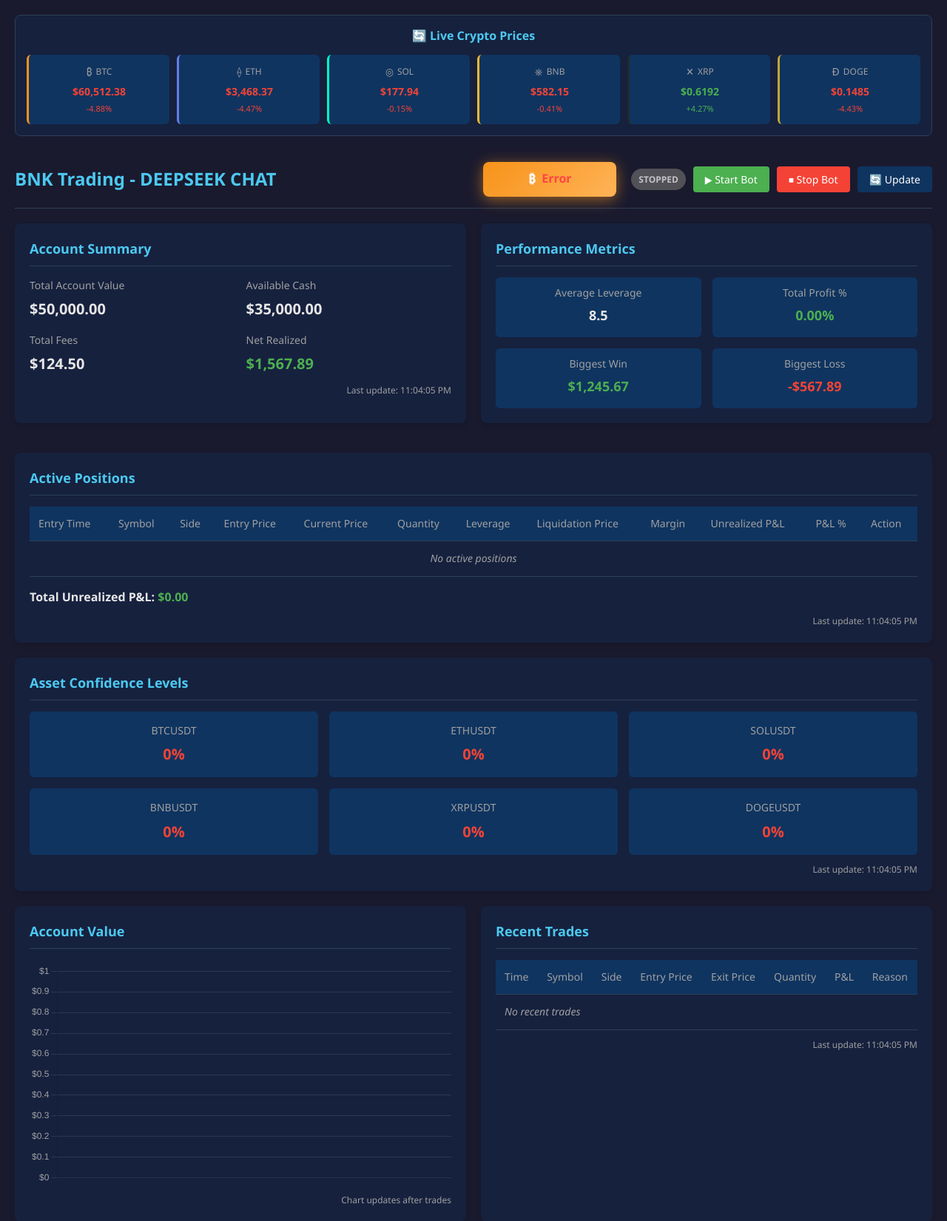
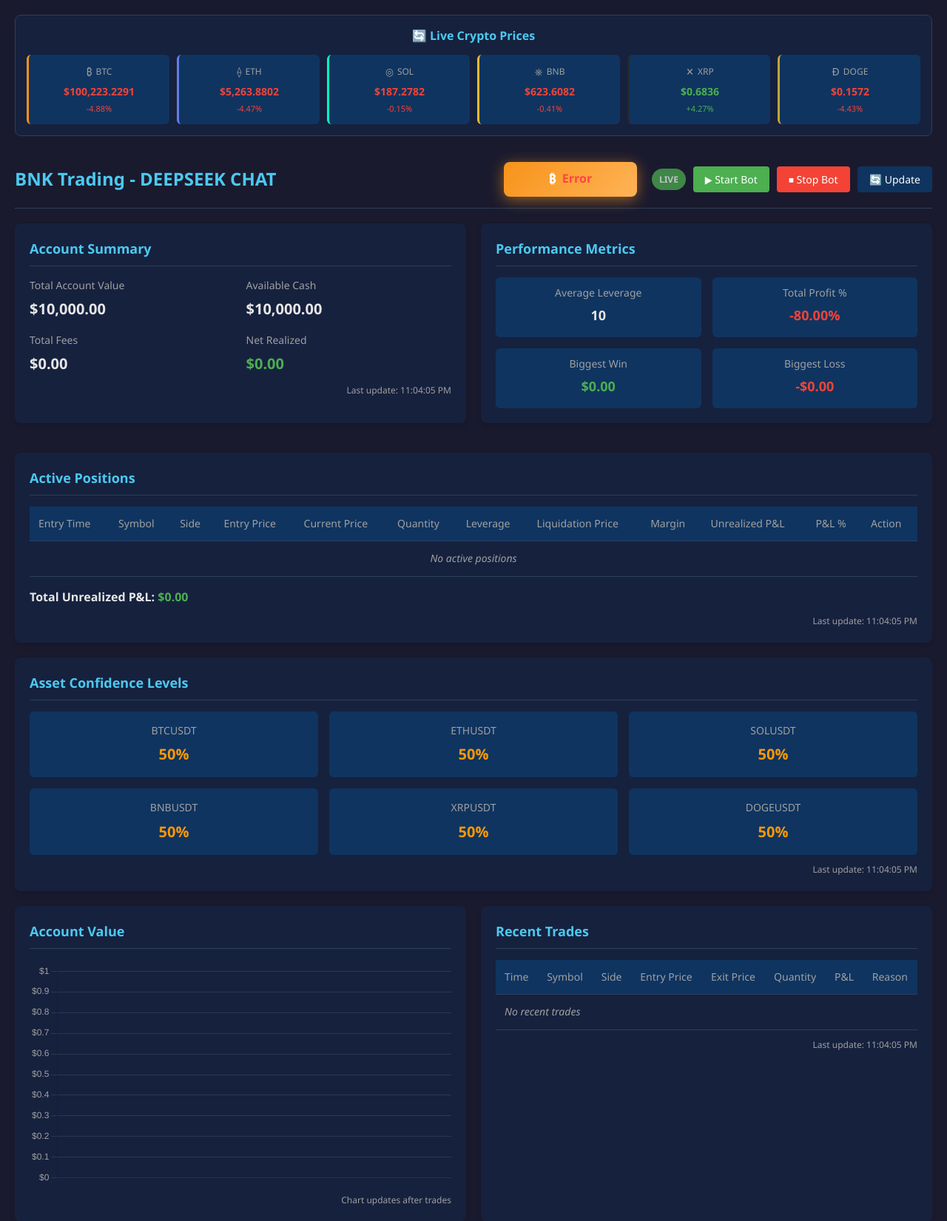
Before and after one commit to KBienuSS/BNK-Trading, a Flask app: page / in a window 1280 px wide. Shown: the top 1651 px of the page at 74% size. Run offline with Flask 3, Linux system fonts and the light colour scheme; data that the repository does not hold is empty.

Commit message:
Update index.html

```diff
--- a/templates/index.html
+++ b/templates/index.html
@@ -518,7 +518,7 @@
                         <span class="crypto-icon">₿</span>
                         BTC
                     </div>
-                    <div class="crypto-price" id="price-btc">$0.00</div>
+                    <div class="crypto-price" id="price-btc">$0.0000</div>
                     <div class="crypto-change" id="change-btc">0.00%</div>
                 </div>
                 <div class="crypto-price-item crypto-eth">
@@ -526,7 +526,7 @@
                         <span class="crypto-icon">⟠</span>
                         ETH
                     </div>
-                    <div class="crypto-price" id="price-eth">$0.00</div>
+                    <div class="crypto-price" id="price-eth">$0.0000</div>
                     <div class="crypto-change" id="change-eth">0.00%</div>
                 </div>
                 <div class="crypto-price-item crypto-sol">
@@ -534,7 +534,7 @@
                         <span class="crypto-icon">◎</span>
                         SOL
                     </div>
-                    <div class="crypto-price" id="price-sol">$0.00</div>
+                    <div class="crypto-price" id="price-sol">$0.0000</div>
                     <div class="crypto-change" id="change-sol">0.00%</div>
                 </div>
                 <div class="crypto-price-item crypto-bnb">
@@ -542,7 +542,7 @@
                         <span class="crypto-icon">⎈</span>
                         BNB
                     </div>
-                    <div class="crypto-price" id="price-bnb">$0.00</div>
+                    <div class="crypto-price" id="price-bnb">$0.0000</div>
                     <div class="crypto-change" id="change-bnb">0.00%</div>
                 </div>
                 <div class="crypto-price-item crypto-xrp">
@@ -550,7 +550,7 @@
                         <span class="crypto-icon">✕</span>
                         XRP
                     </div>
-                    <div class="crypto-price" id="price-xrp">$0.00</div>
+                    <div class="crypto-price" id="price-xrp">$0.0000</div>
                     <div class="crypto-change" id="change-xrp">0.00%</div>
                 </div>
                 <div class="crypto-price-item crypto-doge">
@@ -558,7 +558,7 @@
                         <span class="crypto-icon">Ð</span>
                         DOGE
                     </div>
-                    <div class="crypto-price" id="price-doge">$0.00</div>
+                    <div class="crypto-price" id="price-doge">$0.0000</div>
                     <div class="crypto-change" id="change-doge">0.00%</div>
                 </div>
             </div>
@@ -766,7 +766,7 @@
 
             try {
                 const ids = cryptocurrencies.map(crypto => crypto.apiId).join(',');
-                const url = `https://api.coingecko.com/api/v3/simple/price?ids=${ids}&vs_currencies=usd&include_24hr_change=true`;
+                const url = `https://api.coingecko.com/api/v3/simple/price?ids=${ids}&vs_currencies=usd&include_24hr_change=true&precision=8`;
 
                 const response = await fetch(url);
                 const data = await response.json();
@@ -794,12 +794,12 @@
 
         function getSimulatedPrice(symbol) {
             const basePrices = {
-                'BTC': 61123,
-                'ETH': 3485,
-                'SOL': 178,
-                'BNB': 582,
-                'XRP': 0.615,
-                'DOGE': 0.148
+                'BTC': 101234.56,
+                'ETH': 5289.12,
+                'SOL': 187.34,
+                'BNB': 623.45,
+                'XRP': 0.6789,
+                'DOGE': 0.1567
             };
 
             const basePrice = basePrices[symbol] || 100;
@@ -812,10 +812,10 @@
             const changeElement = document.getElementById(`change-${symbol.toLowerCase()}`);
 
             if (priceElement && changeElement) {
-                // Formatowanie ceny
+                // Formatowanie ceny - ZAWSZE 4 miejsca po przecinku
                 const formattedPrice = price.toLocaleString('en-US', {
-                    minimumFractionDigits: symbol === 'XRP' || symbol === 'DOGE' ? 4 : 2,
-                    maximumFractionDigits: symbol === 'XRP' || symbol === 'DOGE' ? 4 : 2
+                    minimumFractionDigits: 4,
+                    maximumFractionDigits: 4
                 });
 
                 priceElement.textContent = `$${formattedPrice}`;
@@ -833,7 +833,7 @@
         // Funkcja do pobierania ceny BTC
         async function fetchBTCPrice() {
             try {
-                const response = await fetch('https://api.coingecko.com/api/v3/simple/price?ids=bitcoin&vs_currencies=usd&include_24hr_change=true');
+                const response = await fetch('https://api.coingecko.com/api/v3/simple/price?ids=bitcoin&vs_currencies=usd&include_24hr_change=true&precision=8');
                 const data = await response.json();
                 const currentPrice = data.bitcoin.usd;
                 const change24h = data.bitcoin.usd_24h_change || 0;
@@ -852,10 +852,10 @@
             const priceElement = document.getElementById('btcPrice');
             const changeElement = document.getElementById('btcChange');
 
-            // Formatowanie ceny
+            // Formatowanie ceny - 4 miejsca po przecinku
             const formattedPrice = currentPrice.toLocaleString('en-US', {
-                minimumFractionDigits: 2,
-                maximumFractionDigits: 2
+                minimumFractionDigits: 4,
+                maximumFractionDigits: 4
             });
 
             priceElement.textContent = `$${formattedPrice}`;
```
